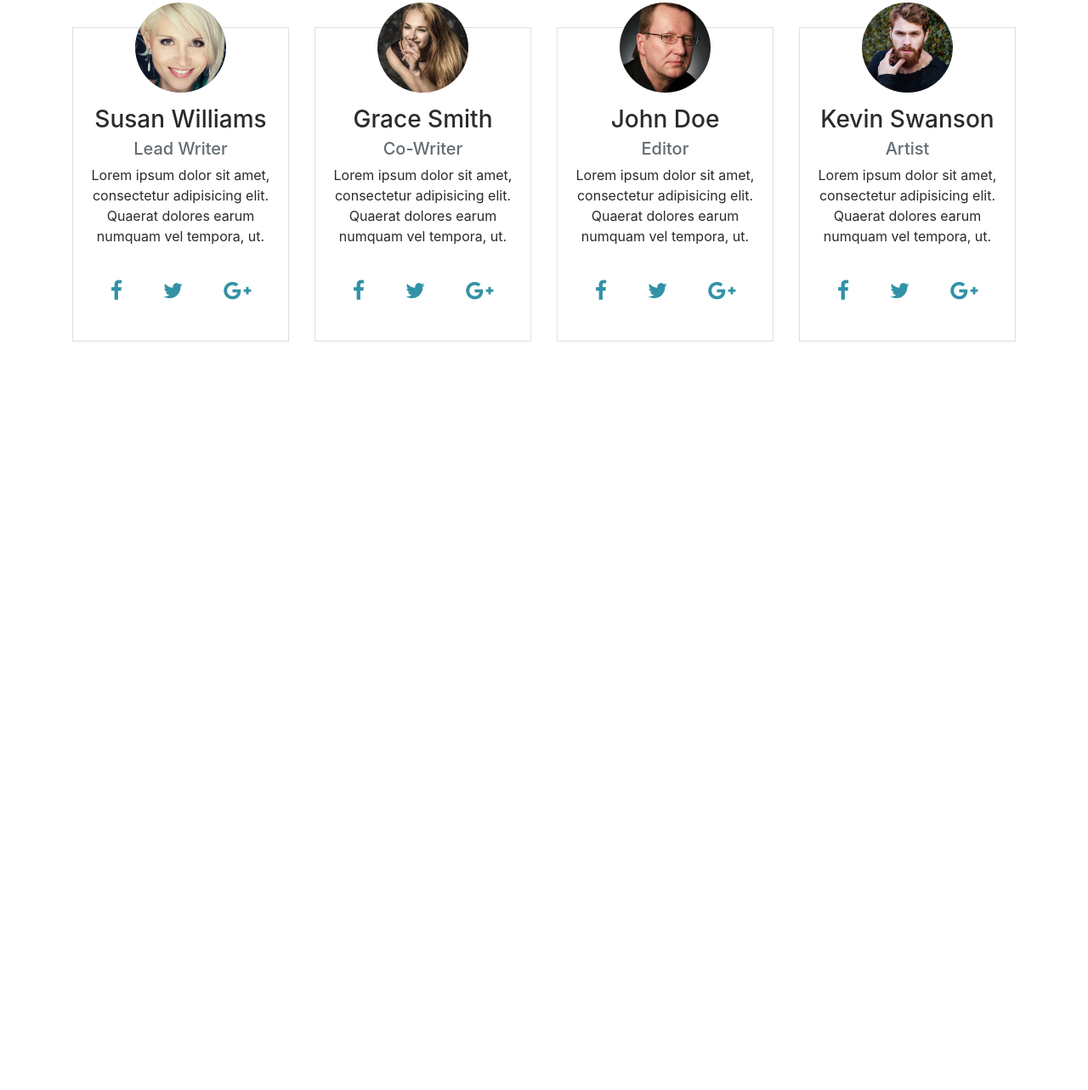
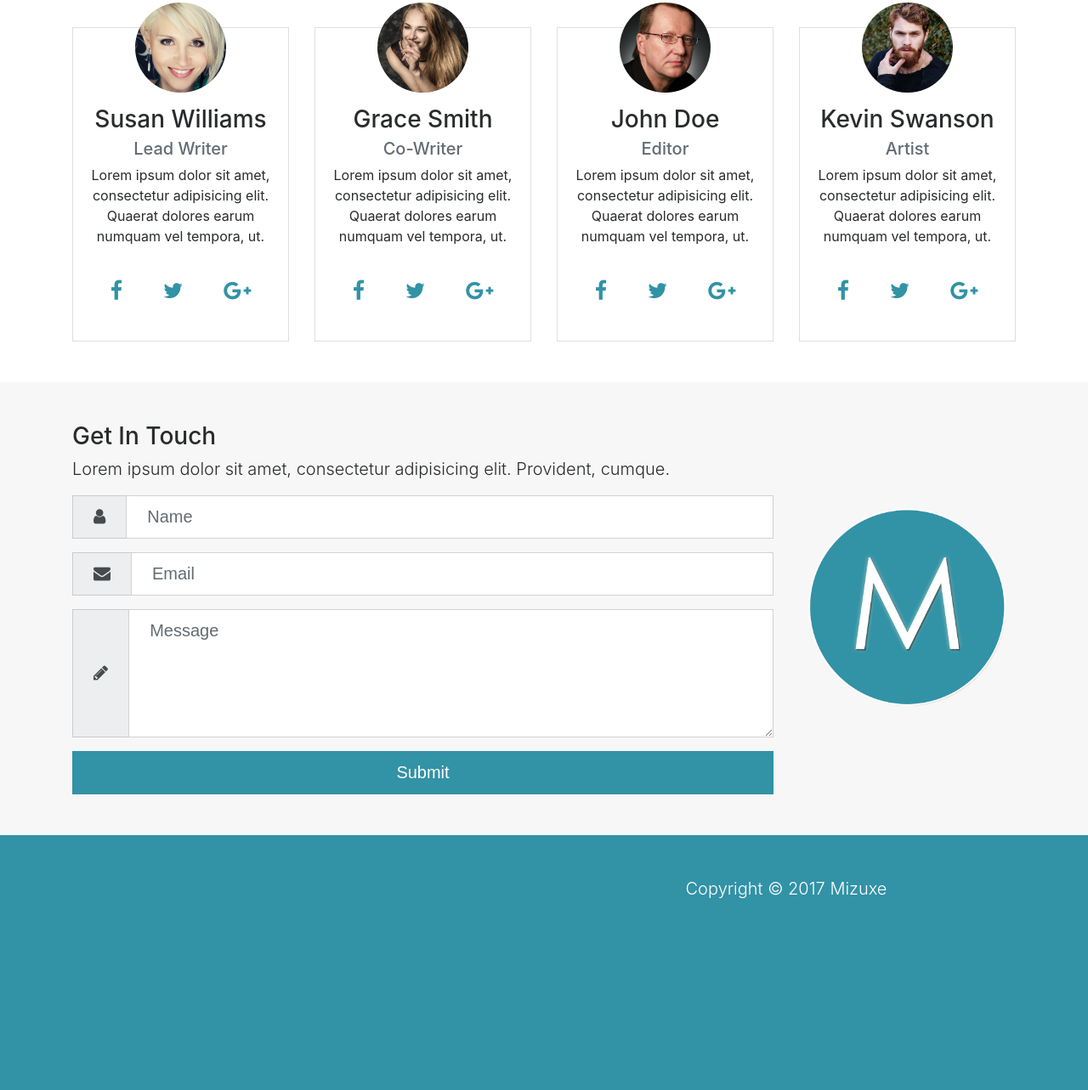
Before and after one commit to nikolatrajkovicITS/Mizuxe, a website: page src/index.html in a window 1280 px wide. Shown: the part 2014-3297 px from the top of the page at 85% size. Before the commit the page ends 2464 px from the top, so only its background shows below. Drawn offline with Linux system fonts and the light colour scheme.

Commit message:
Implemented Contact Footer

```diff
--- a/src/index.html
+++ b/src/index.html
@@ -296,6 +296,52 @@
     </div>
   </section>
 
+  <!-- CONTACT -->
+  <section id="contact" class="bg-faded py-5">
+    <div class="container">
+      <div class="row">
+        <div class="col-lg-9">
+          <h3>Get In Touch</h3>
+          <p class="lead">Lorem ipsum dolor sit amet, consectetur adipisicing elit. Provident, cumque.</p>
+          <form>
+            <div class="form-group">
+              <div class="input-group input-group-lg">
+                <span class="input-group-addon"><i class="fa fa-user"></i></span>
+                <input type="text" class="form-control" placeholder="Name">
+              </div>
+            </div>
+            <div class="form-group">
+              <div class="input-group input-group-lg">
+                <span class="input-group-addon"><i class="fa fa-envelope"></i></span>
+                <input type="email" class="form-control" placeholder="Email">
+              </div>
+            </div>
+            <div class="form-group">
+              <div class="input-group input-group-lg">
+                <span class="input-group-addon"><i class="fa fa-pencil"></i></span>
+                <textarea class="form-control" placeholder="Message" rows="5"></textarea>
+              </div>
+            </div>
+            <input type="submit" value="Submit" class="btn btn-primary btn-block btn-lg">
+          </form>
+        </div>
+        <div class="col-lg-3 align-self-center">
+          <img src="img/mlogo.png" class="img-fluid hidden-md-down" alt="">
+        </div>
+      </div>
+    </div>
+  </section>
+
+  <footer id="main-footer" class="py-5 bg-primary text-white">
+    <div class="container">
+      <div class="row text-center">
+        <div class="col-md-6 offset-md-6">
+          <p class="lead">Copyright &copy; 2017 Mizuxe</p>
+        </div>
+      </div>
+    </div>
+  </footer>
+
   <script src="js/jquery.min.js"></script>
   <script src="js/tether.min.js"></script>
   <script src="js/bootstrap.min.js"></script>
--- a/src/scss/style.scss
+++ b/src/scss/style.scss
@@ -55,3 +55,16 @@ body{
     }
   }
 }
+
+#main-footer{
+  height:300px;
+  a{
+    color:#fff;
+  }
+}
+
+@media(max-width:576px){
+  nav .container{
+    width:100%;
+  }
+}
```
Also changed, not shown: src/css/style.css.
